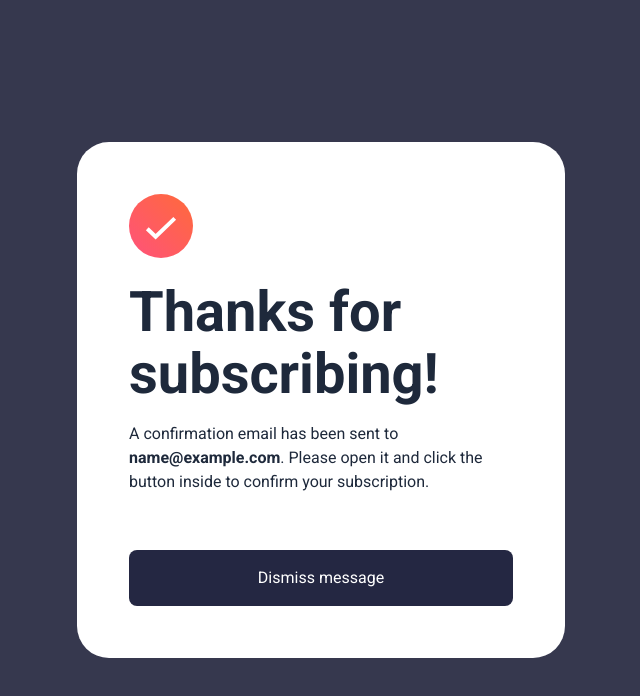
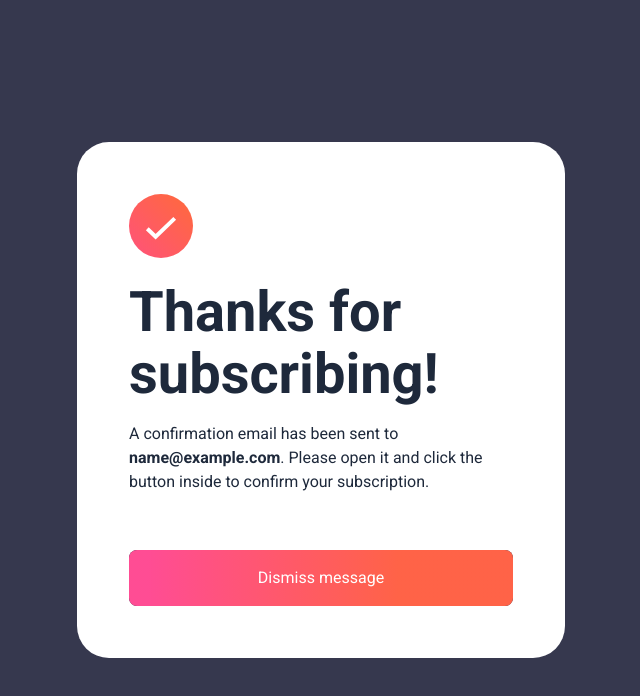
Before and after one commit to dirudeen/Newsletter-signup-component, a React (Vite) app: page / in a window 1280 px wide. Both pictures are taken after typing "name@example.com" into the empty fields and a click on the button "Subscribe to monthly newsletter". Shown: the top 696 px of the page, without its empty margins (319-959 px from the left). Built offline with nearby package versions, Linux system fonts and the light colour scheme.

Commit message:
added hover effect to button

```diff
--- a/src/components/SuccessfulSub.jsx
+++ b/src/components/SuccessfulSub.jsx
@@ -22,8 +22,8 @@ const dismisMessageHandler = () => {
           it and click the button inside to confirm your subscription.
         </p>
       </div>
-      <div className="flex items-end py-10 md:pb-0">
-        <button className="text-center text-secondary-100 p-4 w-full bg-secondary-800 rounded-lg hover:bg-hoverClr" onClick={dismisMessageHandler}>
+      <div className="flex items-end py-10 md:pb-0 z-[-20]">
+        <button className="text-center text-secondary-100 p-4 w-full bg-secondary-800 rounded-lg relative z-10 overflow-hidden before:absolute before:w-full before:inset-0 before:bg-hoverClr before:z-[-1] before:transform before:origin-right before:scale-x-100 before:transition-transform before:duration-300 hover:before:origin-left hover:before:scale-x-100" onClick={dismisMessageHandler}>
           Dismiss message
         </button>
       </div>
```
